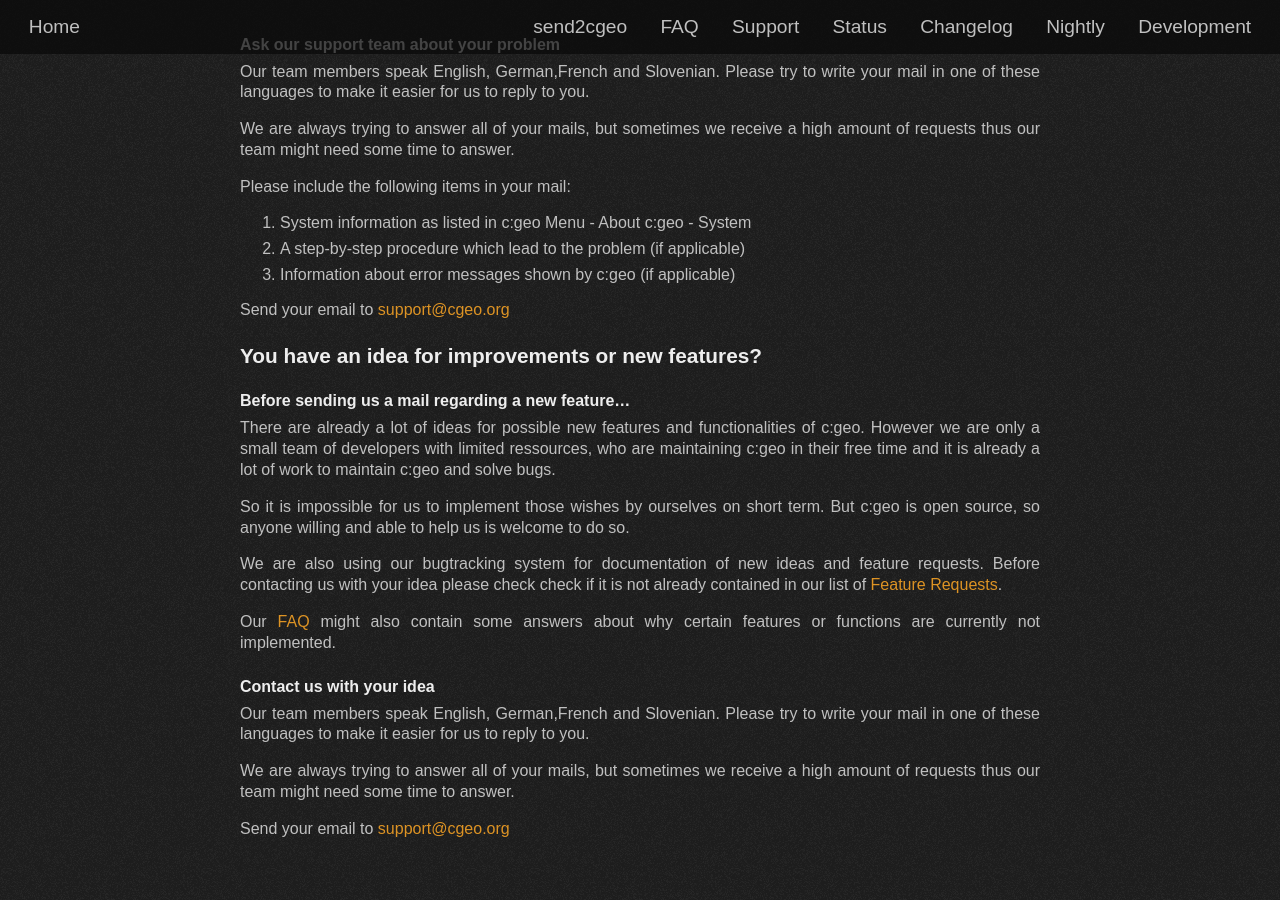
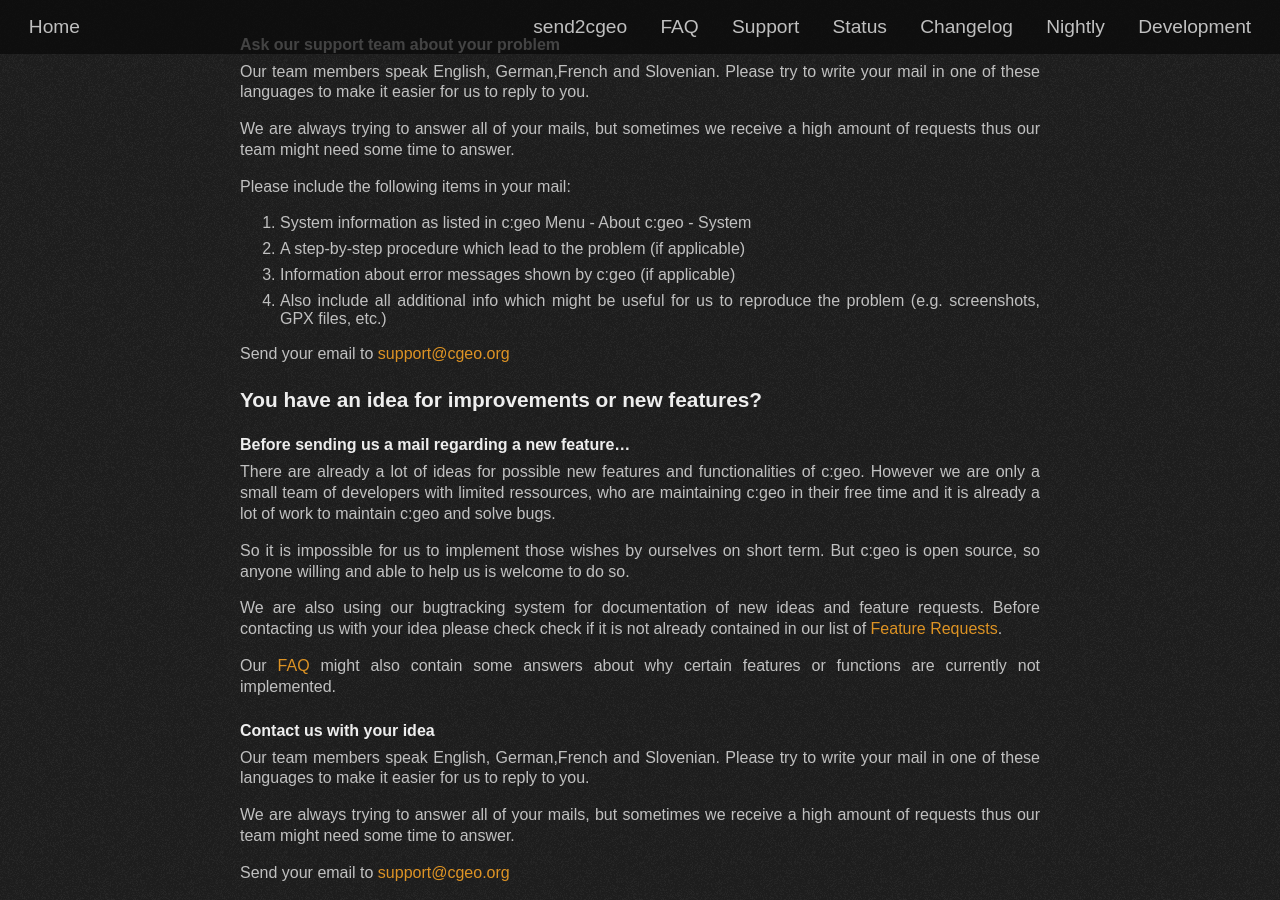
Before and after one commit to cgeo/cgeo.github.io, a Jekyll site: the page built from support.md, in a window 1280 px wide and 900 px high, scrolled down 637 px. Built offline with Jekyll 4.4.1, drawn with Linux system fonts in a browser that asks for light colours; some web fonts are replaced; before the commit the page ends 1493 px from its top, so only the background shows below that.

Commit message:
Add need for screenshots and additional info

```diff
--- a/support.md
+++ b/support.md
@@ -41,6 +41,7 @@
 1. System information as listed in c:geo Menu - About c:geo - System
 2. A step-by-step procedure which lead to the problem (if applicable)
 3. Information about error messages shown by c:geo (if applicable)
+4. Also include all additional info which might be useful for us to reproduce the problem (e.g. screenshots, GPX files, etc.)
 
 Send your email to [support@cgeo.org](mailto:support@cgeo.org?subject=Support neeeded for c:geo&body=Please include system information and detailed problem description as advised on our support page!)
 
```
